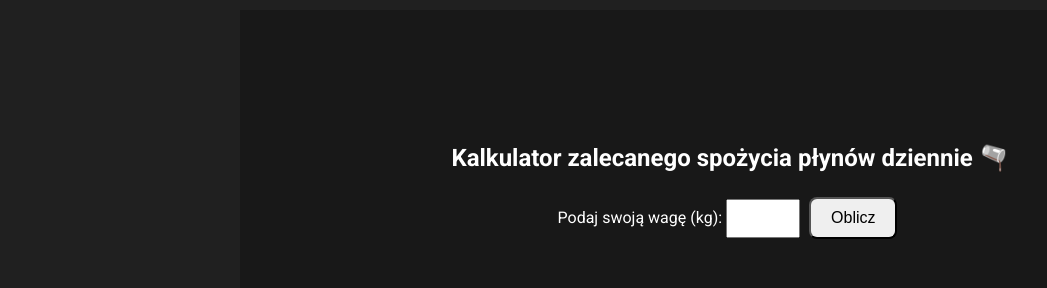
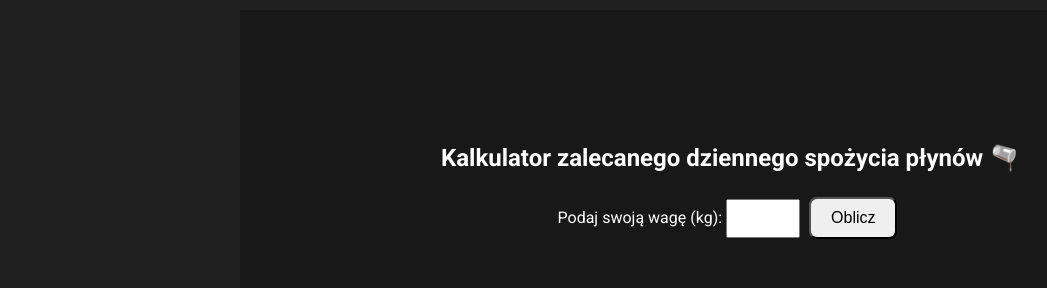
Before and after one commit to jklkb777/Nowoczesne-trendy-w-pracy-Web-Developera.io, a plain HTML site: page kalkulator.html in a window 1280 px wide. Shown: the part 106-394 px from the top of the page, without its empty margins (60-1107 px from the left). Drawn offline with Linux system fonts and the light colour scheme.

Commit message:
Update kalkulator.html

```diff
--- a/kalkulator.html
+++ b/kalkulator.html
@@ -32,7 +32,7 @@
         </a>
         <div class="right">
             <br><br><br><br><br><br>
-            <h2>Kalkulator zalecanego spożycia płynów dziennie 🫗</h2>
+            <h2>Kalkulator zalecanego dziennego spożycia płynów 🫗</h2>
             <label for="weight">Podaj swoją wagę (kg):</label>
             <input type="number" id="weight" min="1" step="any">
             <button onclick="calculateWater()">Oblicz</button><br><br>
```
